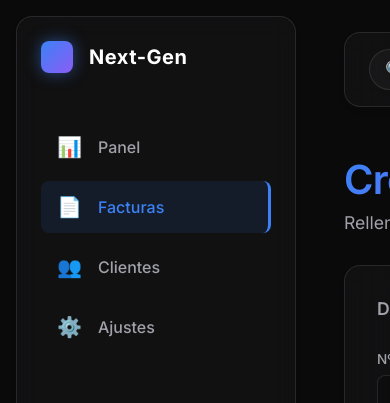
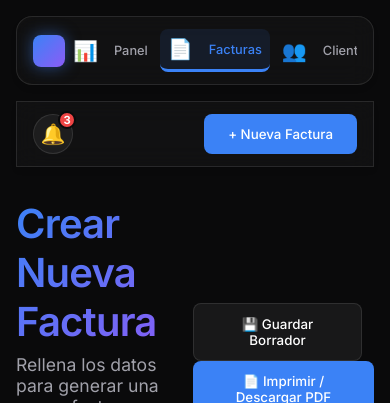
Before and after one commit to construccionsdimaz/facturas, a Next.js app: page /invoices/new in a window 390 px wide. Shown: the top 403 px of the page. Built offline with nearby package versions, Linux system fonts and the light colour scheme; no server answers; the database is empty.

Commit message:
fix: improve mobile responsiveness and scrolling

```diff
--- a/src/app/components/sidebar.module.css
+++ b/src/app/components/sidebar.module.css
@@ -7,6 +7,19 @@
   padding: 1.5rem;
   position: sticky;
   top: 1rem;
+}
+
+@media (max-width: 768px) {
+  .sidebar {
+    width: auto;
+    height: auto;
+    margin: 1rem 1rem 0 1rem;
+    position: static;
+    flex-direction: row;
+    align-items: center;
+    justify-content: space-between;
+    padding: 0.75rem 1rem;
+  }
 }
 
 .logo {
@@ -30,11 +43,29 @@
   letter-spacing: 0.5px;
 }
 
+@media (max-width: 768px) {
+  .logo {
+    margin-bottom: 0;
+  }
+  .logo h2 {
+    display: none;
+  }
+}
+
 .nav {
   display: flex;
   flex-direction: column;
   gap: 0.5rem;
   flex: 1;
+}
+
+@media (max-width: 768px) {
+  .nav {
+    flex-direction: row;
+    gap: 0.25rem;
+    overflow-x: auto;
+    padding-bottom: 0;
+  }
 }
 
 .navItem {
@@ -59,6 +90,17 @@
   border-right: 3px solid var(--accent-primary);
 }
 
+@media (max-width: 768px) {
+  .navItem {
+    padding: 0.5rem;
+    font-size: 0.8rem;
+  }
+  .navItem.active {
+    border-right: none;
+    border-bottom: 3px solid var(--accent-primary);
+  }
+}
+
 .icon {
   font-size: 1.25rem;
 }
@@ -67,6 +109,12 @@
   margin-top: auto;
   padding-top: 1rem;
   border-top: 1px solid var(--border-subtle);
+}
+
+@media (max-width: 768px) {
+  .bottom {
+    display: none;
+  }
 }
 
 .userProfile {
--- a/src/app/components/topbar.module.css
+++ b/src/app/components/topbar.module.css
@@ -7,11 +7,31 @@
   margin-bottom: 1rem;
 }
 
+@media (max-width: 768px) {
+  .topbar {
+    padding: 0.75rem 1rem;
+    margin-bottom: 0.5rem;
+    border-radius: 0;
+  }
+}
+
 .searchContainer {
   display: flex;
   align-items: center;
   position: relative;
   width: 400px;
+}
+
+@media (max-width: 1024px) {
+  .searchContainer {
+    width: 250px;
+  }
+}
+
+@media (max-width: 768px) {
+  .searchContainer {
+    display: none;
+  }
 }
 
 .searchIcon {
@@ -37,6 +57,14 @@
   display: flex;
   align-items: center;
   gap: 1.5rem;
+}
+
+@media (max-width: 768px) {
+  .actions {
+    gap: 0.75rem;
+    width: 100%;
+    justify-content: space-between;
+  }
 }
 
 .iconBtn {
--- a/src/app/globals.css
+++ b/src/app/globals.css
@@ -186,12 +186,25 @@ h1 {
   min-height: 100vh;
 }
 
+@media (max-width: 768px) {
+  .app-container {
+    flex-direction: column;
+  }
+}
+
 .main-content {
   flex: 1;
   padding: 2rem;
   display: flex;
   flex-direction: column;
   gap: 2rem;
+}
+
+@media (max-width: 768px) {
+  .main-content {
+    padding: 1rem;
+    gap: 1.5rem;
+  }
 }
 
 @media print {
```
